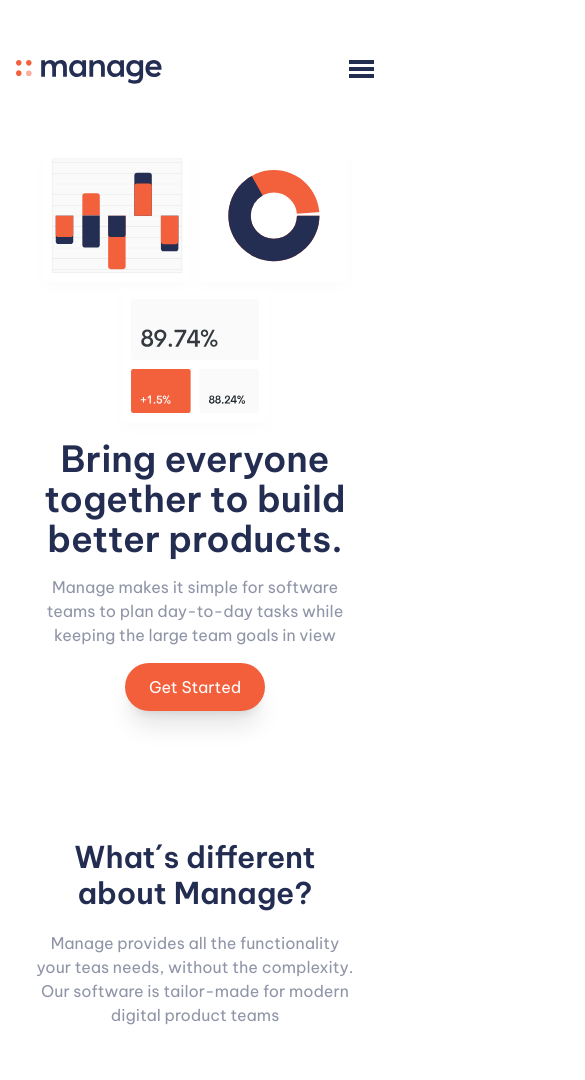
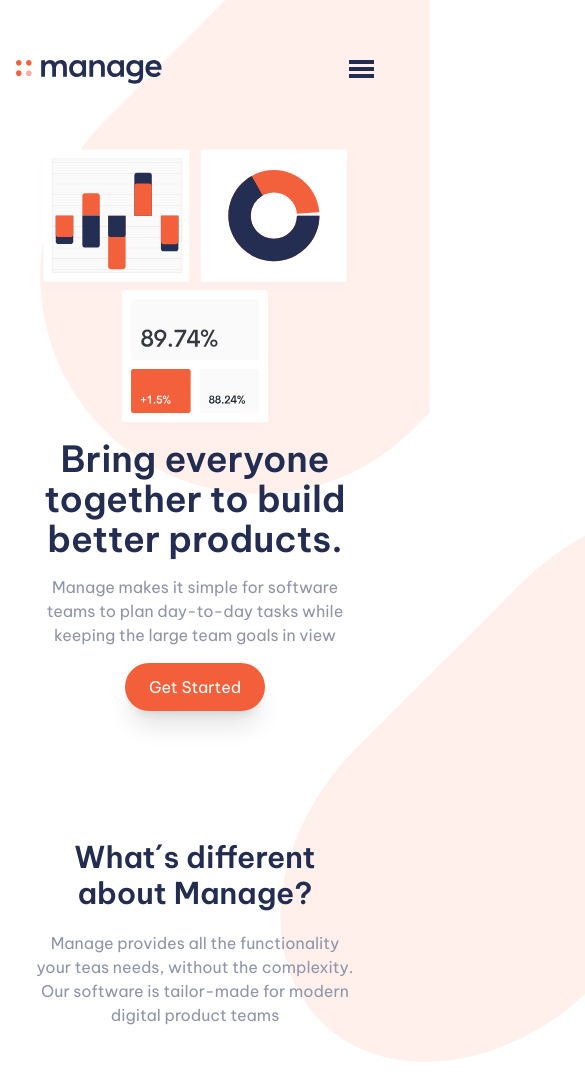
Before and after one commit to Franco-luque/Segundo-examen, a website: page public/index.html in a window 390 px wide. Shown: the top 1080 px of the page, 585 px wide, since content can reach past the window. Drawn offline with Linux system fonts and the light colour scheme.

Commit message:
agrega fondos

```diff
--- a/public/index.html
+++ b/public/index.html
@@ -7,8 +7,26 @@
     <title>Proyecto Final</title>
   </head>
   <body class="max-w-7xl mx-auto">
+    <!-- Fondo -->
+    <div
+      class="absolute -z-10 md:hidden overflow-hidden w-full -top-80 left-10"
+    >
+      <svg xmlns="http://www.w3.org/2000/svg" width="814" height="814">
+        <rect
+          width="436"
+          height="970"
+          x="774"
+          y="-62"
+          fill="#FFF0EC"
+          fill-rule="evenodd"
+          rx="218"
+          transform="rotate(45 718.814 -291.157)"
+        />
+      </svg>
+    </div>
+
     <header class="px-4 sm:px-6 lg:px-5">
-      <nav class="bg-white">
+      <nav class="bg-transparent">
         <div class="max-w-7xl mx-auto py-10">
           <div class="flex justify-between h-16 items-center">
             <!-- Logo -->
@@ -156,8 +174,24 @@
 
       <!-- Sección Artículos-->
       <section
-        class="max-w-7xl mx-auto mt-32 mb-20 lg:grid grid-cols-2 xl:gap-x-48"
+        class="max-w-7xl mx-auto mt-32 mb-20 lg:grid grid-cols-2 xl:gap-x-48 relative"
       >
+        <!-- Fondo -->
+        <div class="absolute -z-10 md:hidden overflow-hidden -top-80 left-20">
+          <svg xmlns="http://www.w3.org/2000/svg" width="814" height="814">
+            <rect
+              width="336"
+              height="670"
+              x="774"
+              y="-62"
+              fill="#FFF0EC"
+              fill-rule="evenodd"
+              rx="218"
+              transform="rotate(45 718.814 -291.157)"
+            />
+          </svg>
+        </div>
+
         <div class="px-8 sm:px-6 lg:px-5">
           <h2
             class="text-darkBlue-600 text-3xl font-bold text-center lg:text-start"
@@ -363,7 +397,7 @@
       </section>
 
       <!-- Sección Final-->
-      <section class="bg-sparkRed-600 px-6 lg:px-12">
+      <section class="bg-sparkRed-600 px-6 lg:px-12 relative">
         <div
           class="flex flex-col lg:flex-row gap-10 py-32 lg:py-16 mx-auto items-center lg:justify-between"
         >
```
Also changed, not shown: public/styles.css.
